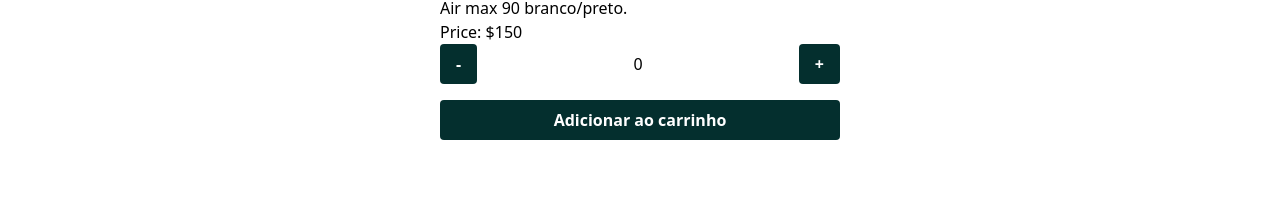
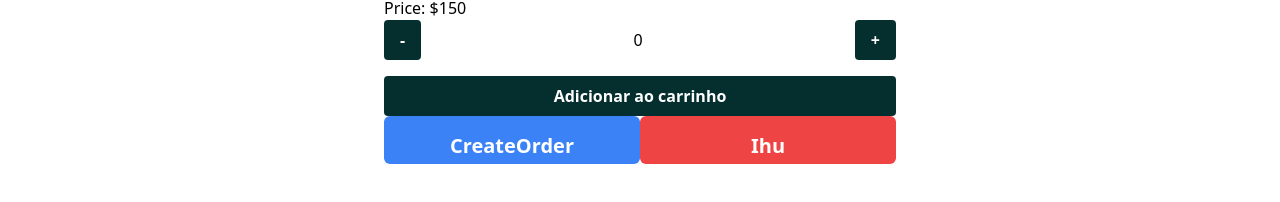
Before and after one commit to lucaspatraodev/my-nikes, a React (Vite) app: page /product-detail/1 in a window 1280 px wide. Shown: the part 494-696 px from the top of the page. Built offline with nearby package versions, Linux system fonts and the light colour scheme.

Commit message:
feat:CartView component

```diff
--- a/src/components/Cart/CartContext.jsx
+++ b/src/components/Cart/CartContext.jsx
@@ -3,6 +3,30 @@
 export const CartContext = createContext(undefined);
 
 export const CartProvider = ({ children }) => {
+  const [order, setOrder] = useState(undefined);
+
+  const createNewOrder = () => {
+    let items = cartItems;
+
+    let newOrder = {
+      buyer: {
+        name: buyerData.name,
+        phone: buyerData.phone,
+        email: buyerData.email,
+      },
+      items: items,
+      total: items.reduce((acc, item) => acc + item.price * item.quantity, 0),
+    };
+    console.log(newOrder);
+    setOrder(newOrder);
+  };
+
+  const [buyerData, setBuyerData] = useState({
+    name: "Lucas de Castro",
+    phone: "(11) 99999-9999",
+    email: "lucasdecastropatrao@gmail.com",
+  });
+
   const [cartItems, setCartItems] = useState([]);
   const [cartItemsQuantity, setCartItemsQuantity] = useState(0);
 
@@ -46,6 +70,9 @@
   return (
     <CartContext.Provider
       value={{
+        createNewOrder,
+        buyerData,
+        setBuyerData,
         addItemToCart,
         cartItems,
         setCartItems,
--- a/src/components/Detail/ItemDetail.jsx
+++ b/src/components/Detail/ItemDetail.jsx
@@ -6,6 +6,8 @@
   const cartItems = useContext(CartContext).cartItems;
   const setCartItemsQuantity = useContext(CartContext).setCartItemsQuantity;
   const addItemToCart = useContext(CartContext).addItemToCart;
+  const createNewOrder = useContext(CartContext).createNewOrder;
+  const order = useContext(CartContext).order;
 
   const handleItemAdded = (count) => {
     addItemToCart(cartItems, item, count);
@@ -25,6 +27,20 @@
             stock={item.stock}
             onAddClick={(count) => handleItemAdded(count)}
           />
+          <button
+            className="w-64 h-12 p-4 bg-blue-500 text-white font-bold text-xl rounded-md"
+            onClick={() => createNewOrder()}
+          >
+            CreateOrder
+          </button>
+          <button
+            className="w-64 h-12 p-4 bg-red-500 text-white font-bold text-xl rounded-md"
+            onClick={() => {
+              console.log(order);
+            }}
+          >
+            Ihu
+          </button>
         </div>
       </div>
     </>
```
